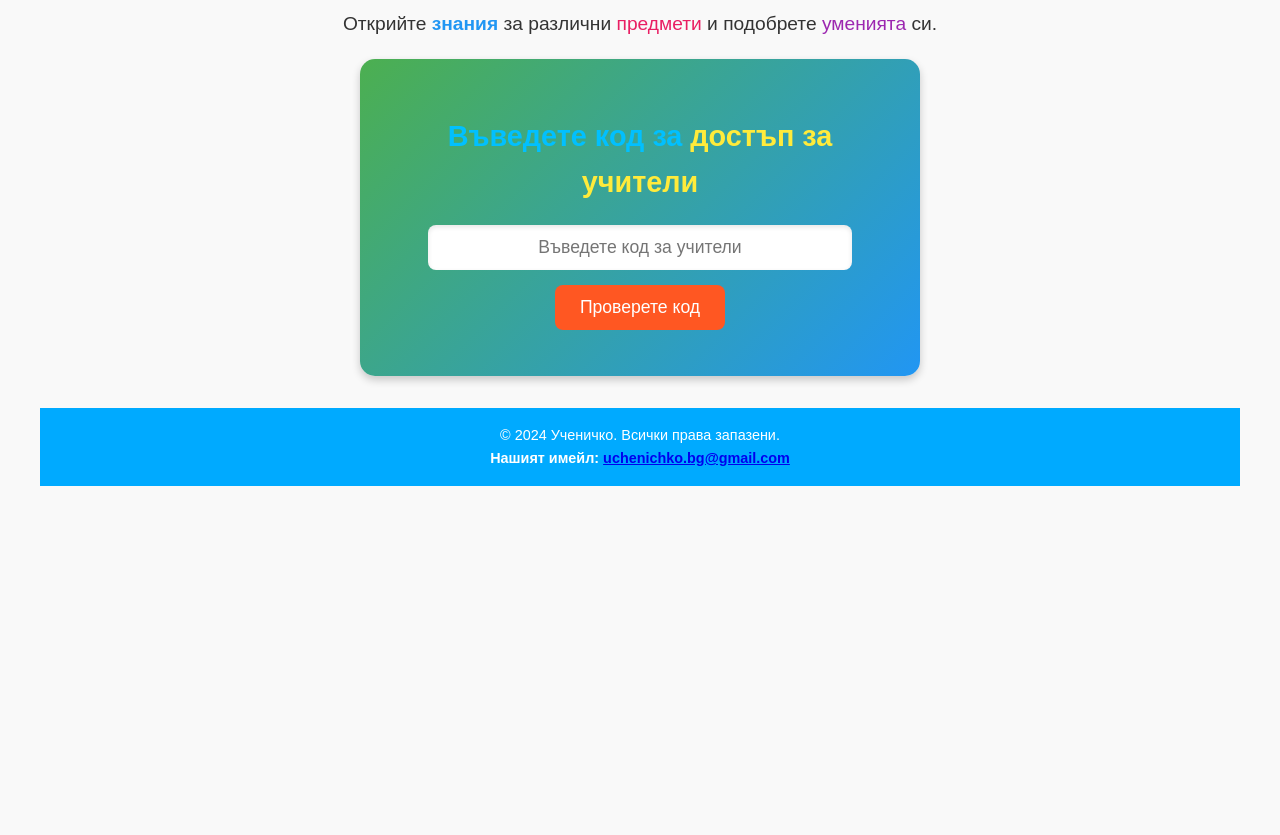
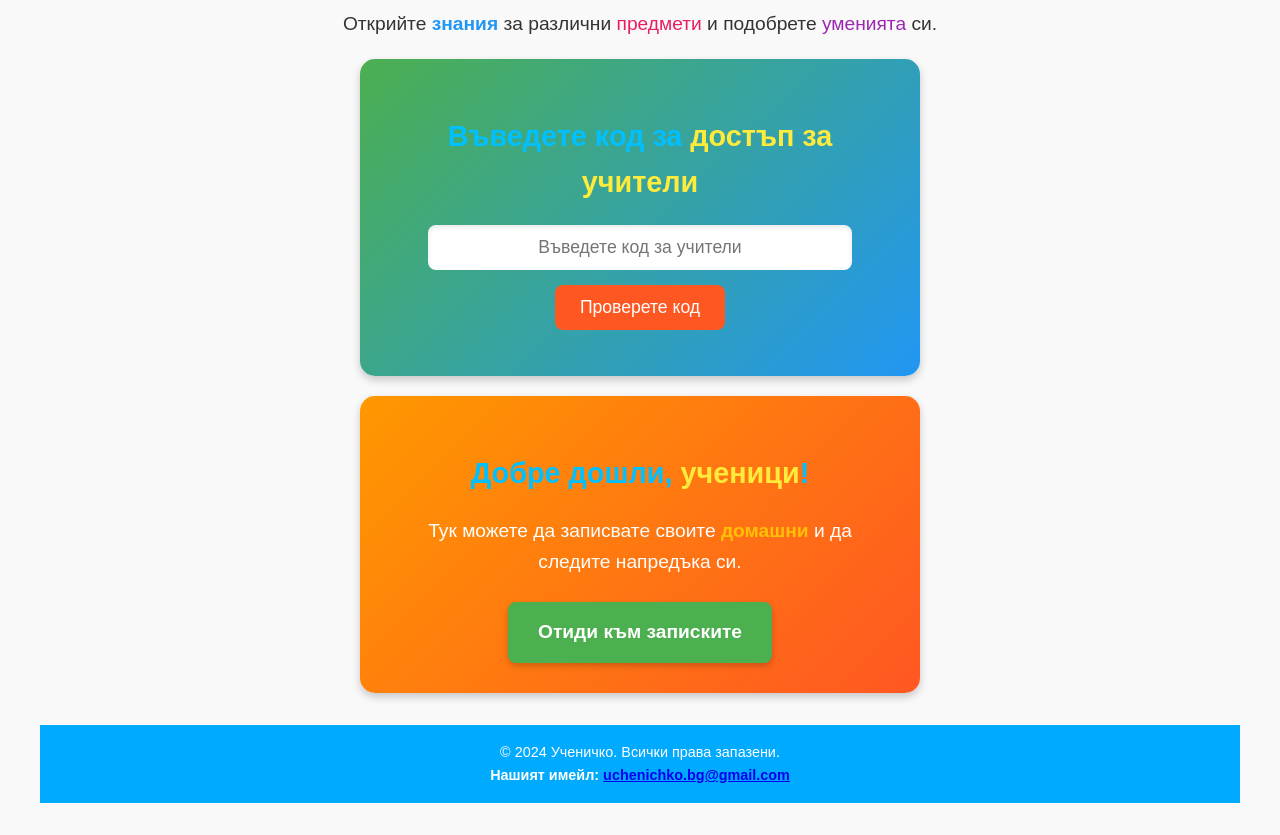
Before and after one commit to Uchenicko/Uchenichko, a plain HTML site: page index.html in a window 1280 px wide. Shown: the part 258-1093 px from the top of the page. Before the commit the page ends 800 px from the top, so only its background shows below. Drawn offline with Linux system fonts and the light colour scheme.

Commit message:
Add files via upload

```diff
--- a/index.html
+++ b/index.html
@@ -297,6 +297,40 @@
 </div>
 
 
+<div class="student-section" style="
+    background: linear-gradient(135deg, #FF9800, #FF5722);
+    border-radius: 15px;
+    padding: 30px;
+    text-align: center;
+    box-shadow: 0 4px 8px rgba(0, 0, 0, 0.2);
+    max-width: 500px;
+    margin: 20px auto;
+    color: #fff;
+    font-family: Arial, sans-serif;
+">
+    <h2 style="font-size: 1.8em; font-weight: bold; margin-bottom: 20px;">
+        Добре дошли, <span style="color: #FFEB3B;">ученици</span>!
+    </h2>
+    <p style="font-size: 1.2em; margin-bottom: 25px;">
+        Тук можете да записвате своите <span style="font-weight: bold; color: #FFC107;">домашни</span> и да следите напредъка си.
+    </p>
+    <a href="homeworks.html" style="
+        display: inline-block;
+        padding: 15px 30px;
+        font-size: 1.2em;
+        color: #fff;
+        background: #4CAF50;
+        text-decoration: none;
+        border-radius: 8px;
+        font-weight: bold;
+        transition: background 0.3s ease;
+        box-shadow: 0 3px 6px rgba(0, 0, 0, 0.2);
+    " onmouseover="this.style.background='#388E3C'" onmouseout="this.style.background='#4CAF50'">
+        Отиди към записките
+    </a>
+</div>
+
+
 
               <footer>
                 <p>&copy; 2024 Ученичко. Всички права запазени.</p>
```
